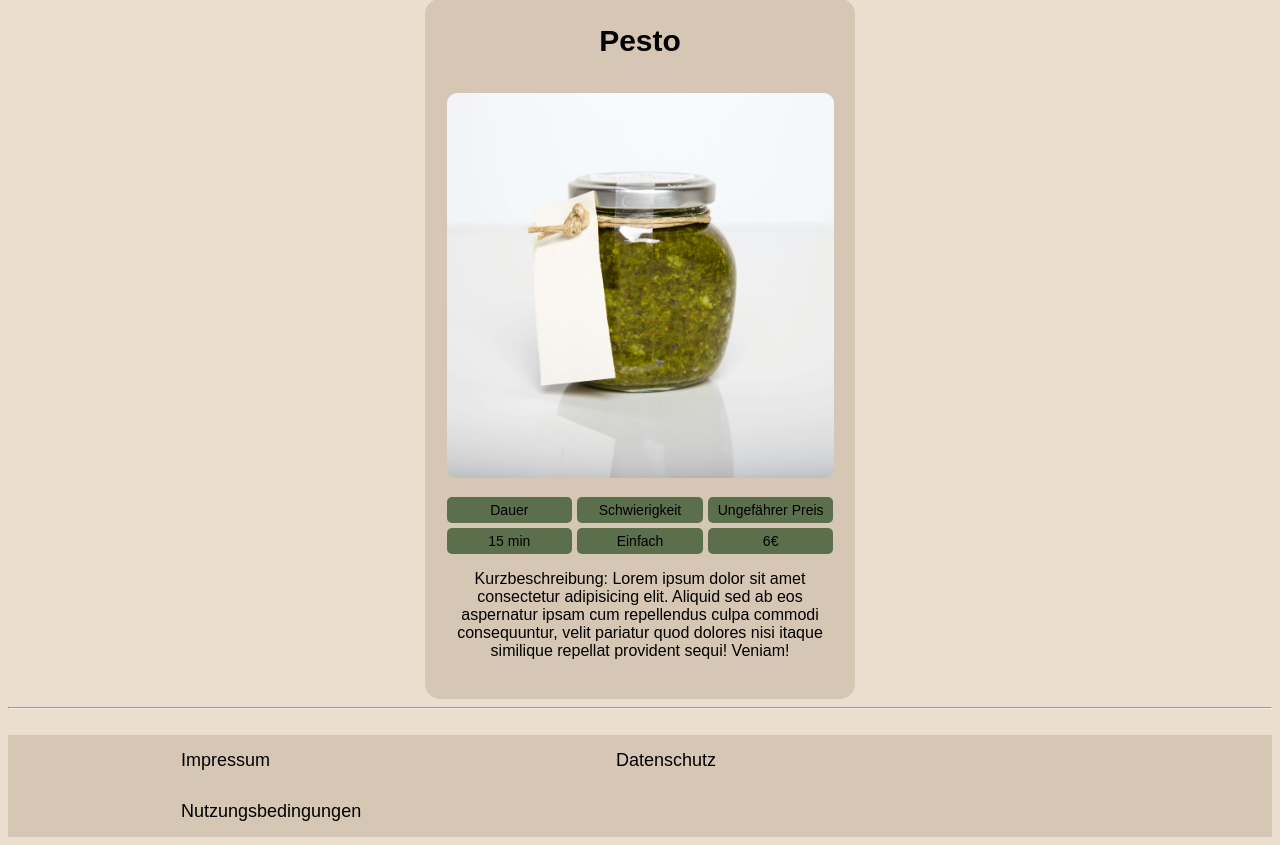
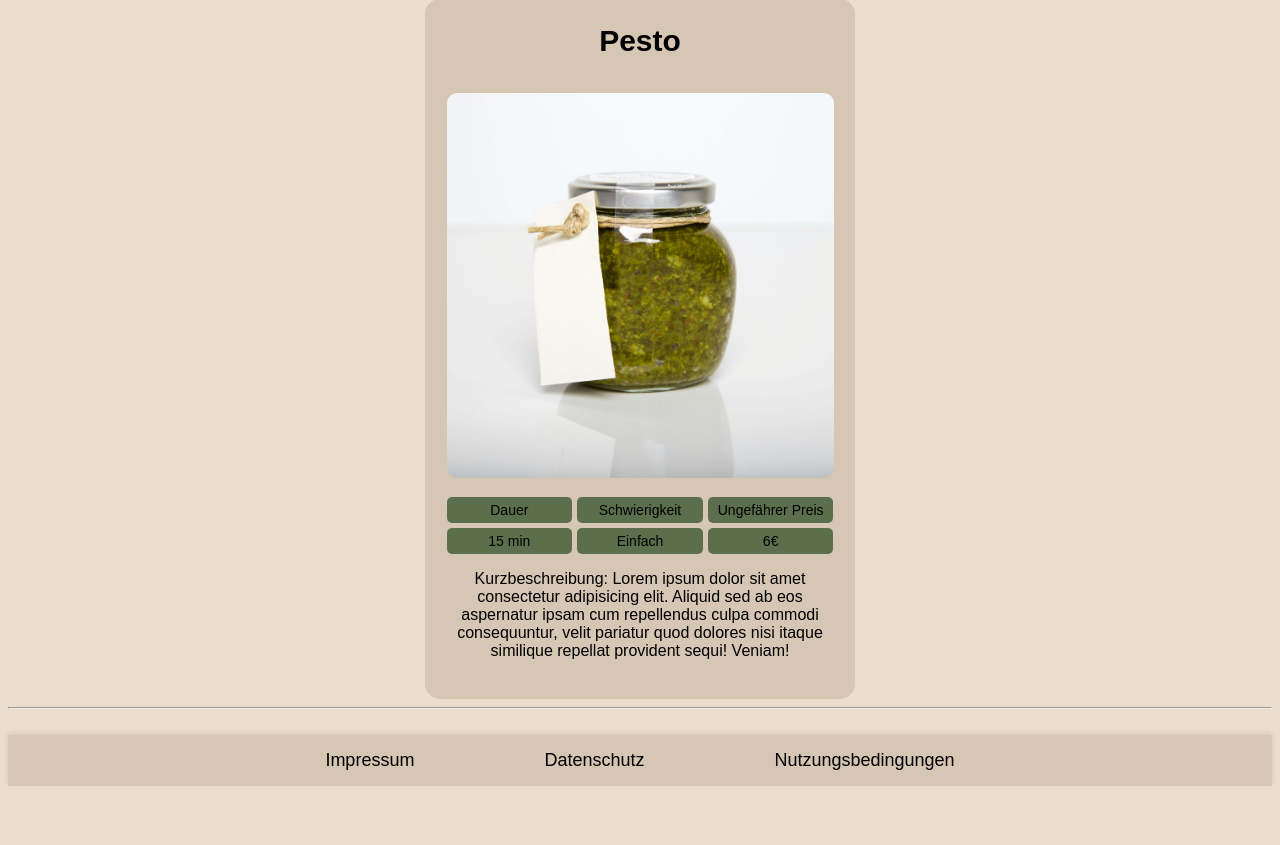
Before and after one commit to cln34/RezeptWebsite, a PHP site: page /index.php in a window 1280 px wide. Shown: the part 1707-2552 px from the top of the page. After the commit the page ends 2493 px from the top, so only its background shows below. Run offline with PHP 8.4, Linux system fonts and the light colour scheme.

Commit message:
Footer angepasst

```diff
--- a/css/footer.css
+++ b/css/footer.css
@@ -1,27 +1,30 @@
-.footer ul {
-  list-style-type: none;
+.footer {
+  width: 100%;
   background-color: #D6C6B4;
-  padding: 0;
-  margin: 0;
-  overflow: hidden;
+  box-shadow: 0 -2px 5px rgba(0, 0, 0, 0.1);
+  position: relative;
+  bottom: 0;
 }
 
-.footer a {
+.footer-nav ul {
+  display: flex;
+  justify-content: center; /* Zentriert die Links horizontal */
+  align-items: center;
+  list-style: none;
+  margin: 0;
+  padding: 0;
+  gap: 100px; /* Abstand zwischen den Links */
+}
+
+.footer-nav li a {
   color: black;
   text-decoration: none;
-  display: block;
-  text-align: center;
   font-size: large;
   padding: 15px;
-  margin: 0;
+  display: block;
+  border-radius: 8px;
 }
 
-.footer li {
-  float: left;
-  margin-left: 12.5%;
-  margin-right: 12.5%;
-}
-
-.footer li:hover {
+.footer-nav li a:hover {
   background-color: #dac0a2;
 }
--- a/php/footer.php
+++ b/php/footer.php
@@ -1,7 +1,9 @@
- <footer class="footer">
-  <ul>
-    <li> <a href="impressum.php">Impressum</a> </li>
-    <li> <a href="datenschutz.php">Datenschutz</a> </li>
-    <li> <a href="nutzungsbedingungen.php">Nutzungsbedingungen</a> </li>
-  </ul>
- </footer>
+<footer class="footer">
+  <nav class="footer-nav">
+    <ul>
+      <li><a href="impressum.php">Impressum</a></li>
+      <li><a href="datenschutz.php">Datenschutz</a></li>
+      <li><a href="nutzungsbedingungen.php">Nutzungsbedingungen</a></li>
+    </ul>
+  </nav>
+</footer>
```
